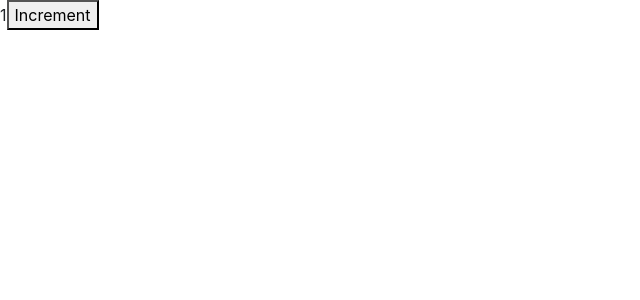
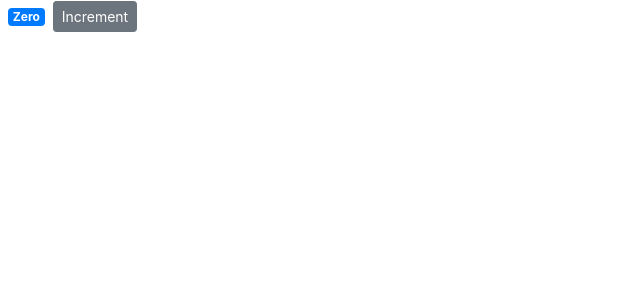
Before and after one commit to ericfan2770/counter-app, a React (Create React App) app: page / in a window 1280 px wide. Shown: the top 300 px of the page, without its empty margins (0-640 px from the left). Built offline with nearby package versions, Linux system fonts and the light colour scheme.

Commit message:
Part 4: Setting Attributes

```diff
--- a/src/components/counter.jsx
+++ b/src/components/counter.jsx
@@ -3,14 +3,19 @@
 class Counter extends Component {
   // special property, state contains any data that the component needs
   state = {
-    count: 1
+    count: 0
   };
+
+  //   styles = {
+  //     fontSize: 10,
+  //     fontWeight: "bold"
+  //   };
 
   render() {
     return (
       <React.Fragment>
-        <span>{this.formatCount()}</span>
-        <button>Increment</button>
+        <span className="badge badge-primary m-2">{this.formatCount()}</span>
+        <button className="btn btn-secondary btn-sm">Increment</button>
       </React.Fragment>
     );
   }
```
